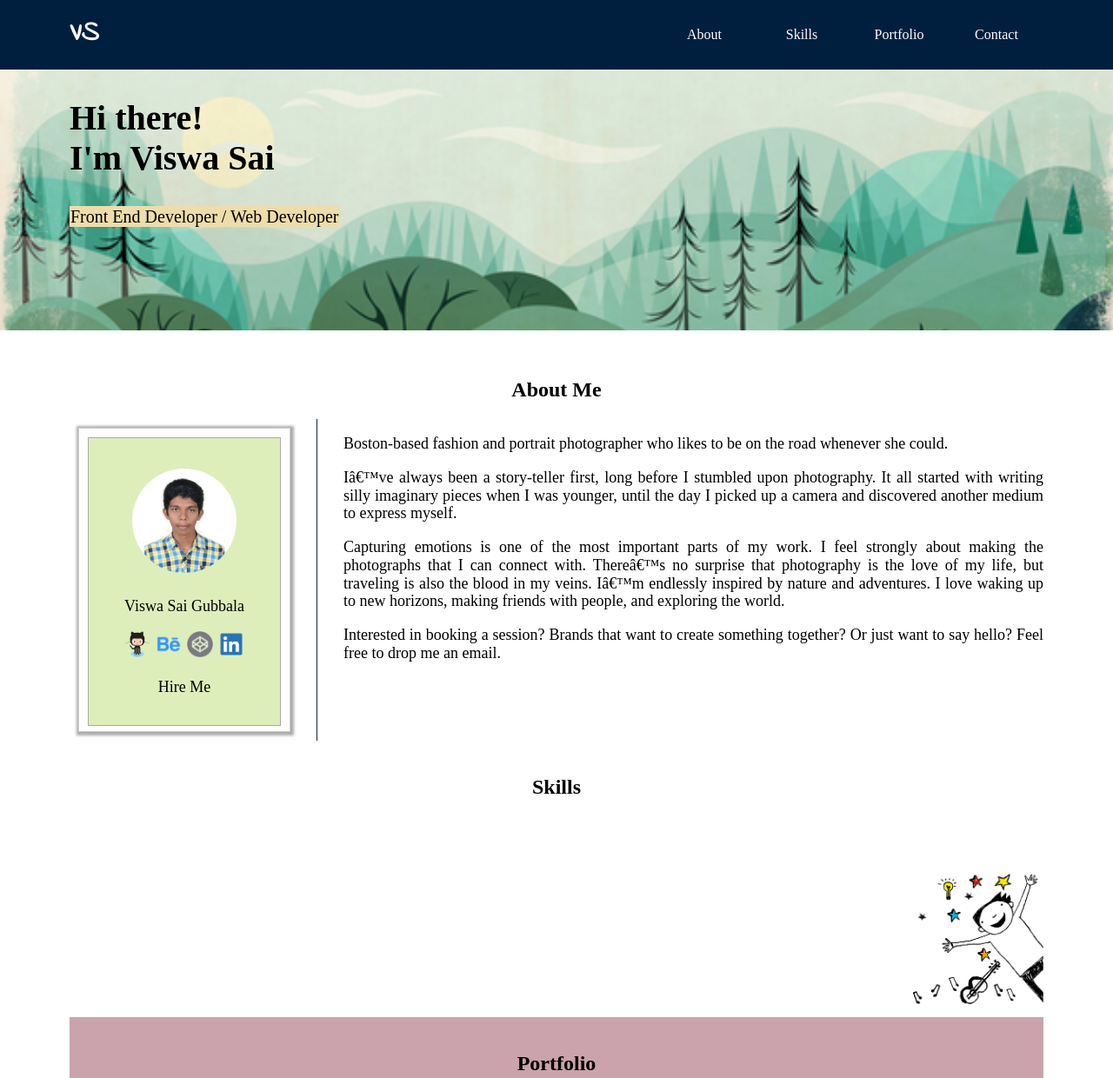
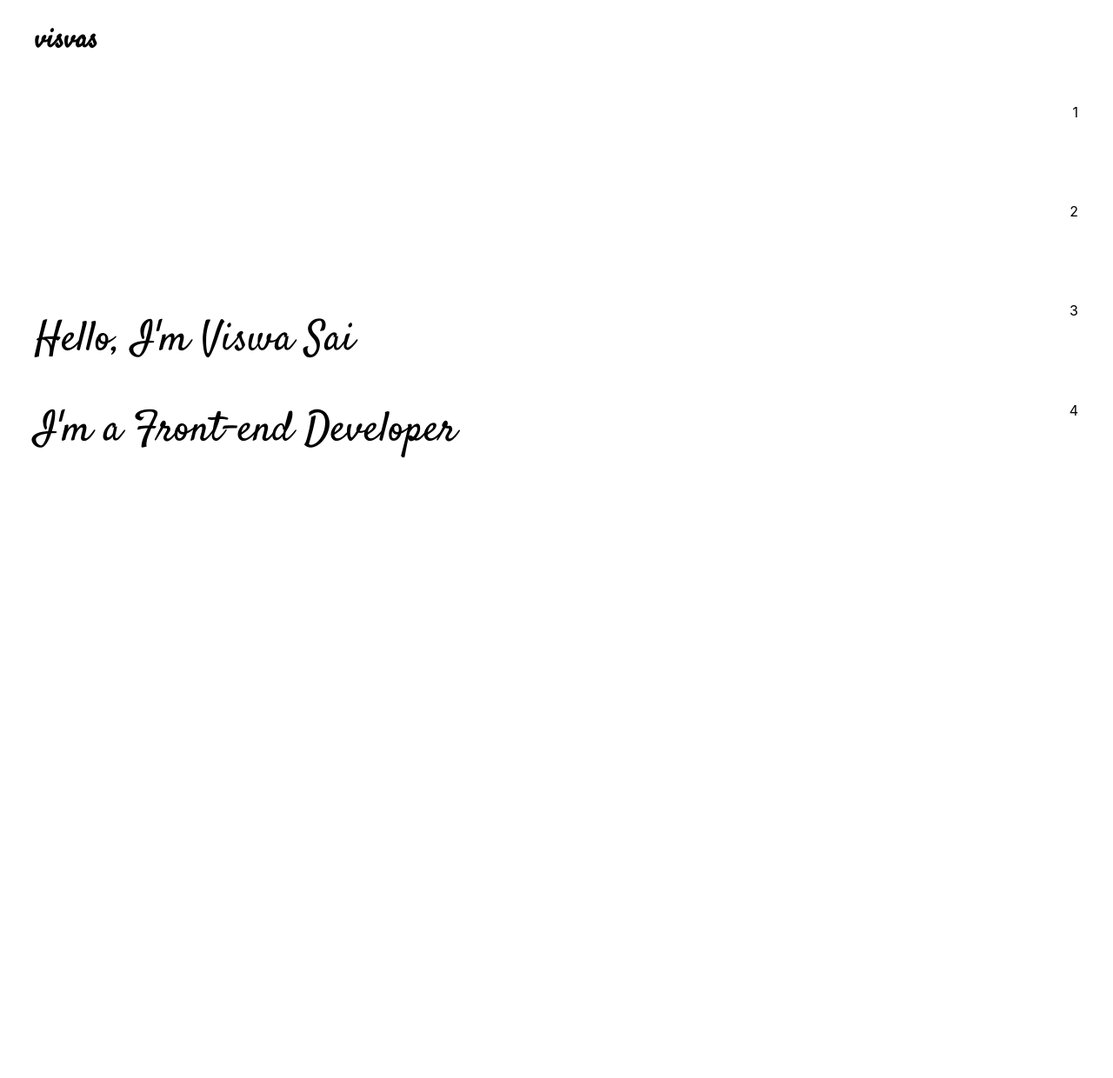
Before and after one commit to unisai/unisai.github.io, a plain HTML site: page index.html in a window 1280 px wide. Shown: the top 1240 px of the page at 87% size. After the commit the page ends 800 px from the top, so only its background shows below. Drawn offline with Linux system fonts and the light colour scheme; a web font is replaced by a local one.

Commit message:
initial commit for new portfolio

```diff
--- a/css/main.css
+++ b/css/main.css
@@ -1,243 +1,52 @@
-:root {
-  --bgColorA: #001f3f;
-  --bgColorB: #caa3ac;
-  --bgColorC: #42fea2;
-  --bgColorD: #a49d51;
+@font-face {
+  font-family: 'Satisfy';
+  font-style: normal;
+  font-weight: 400;
+  src: url("../fonts/satisfy.woff2") format("woff2");
+  unicode-range: U+0000-00FF, U+0131, U+0152-0153, U+02BB-02BC, U+02C6, U+02DA, U+02DC, U+2000-206F, U+2074, U+20AC, U+2122, U+2212, U+2215;
 }
 
-@font-face {
-font-family: 'Indie Flower', cursive;
+body {
+  font-family: -apple-system, BlinkMacSystemFont, 'Segoe UI', Roboto, Oxygen, Ubuntu, Cantarell, 'Open Sans', 'Helvetica Neue', sans-serif;
 }
 
-p {
-  font-size: 18px;
+.logo, .intro_main {
+  font-family: 'Satisfy', cursive;
 }
 
-.grid-port-folio {
+.wrapper {
   display: grid;
-  grid-template-areas:"header nav nav nav" "main main main main" "footer footer footer footer";
-  grid-template-columns: repeat(4, [col] 1fr);
-  grid-template-rows: 5em 1fr minmax(2em, auto) repeat(3, minmax(2em, auto)) 5em;
+  grid-template-columns: repeat(2, 1fr);
+  grid-auto-rows: minmax(90px, auto);
 }
 
-.header {
-  grid-area: header;
-  background: var(--bgColorA);
-  padding-left: 5em;
-  color: #fff;
-  font-family: 'Indie Flower', cursive;
-  font-weight: normal;
+.logo, .intro {
+  grid-column: 1/-1;
 }
 
-.nav {
-  background: var(--bgColorA);
-  grid-area: nav;
-  text-align: right;
-  padding: 8px;
-  padding-right: 5em;
+.intro {
+  display: flex;
+  flex-direction: row;
+  height: calc(100vh - 120px);
+  justify-content: center;
 }
 
-.ul {
-  padding:0;
+.intro_main {
+  width: 90%;
+  align-self: center;
+  font-size: 3rem;
 }
 
-.ul li {
-  list-style-type: none;
-  display: inline-block;
-  text-align: center;
+.intro_nav {
+  width: 10%;
 }
 
-a {
-  text-decoration: none;
+.intro_nav li {
+  text-align: right;
+  list-style-type: none;
+  padding-bottom: 6rem;
 }
 
-.nav ul li {
-  min-width: 100px;
-  padding: 5px 2px;
-  margin: 2px;
+.logo h1, .intro {
+  padding: .5rem 2.5rem;
 }
-
-.nav ul li a {
-  color: #fff;
-}
-
-.grid-main {
-  grid-area: main;
-  background: url(../images/bg2.jpg);
-  background-size: cover;
-  min-height: 300px;
-  background-position: center;
-}
-
-.main-intro h2 {
-  font-size: 40px;
-  text-align: left;
-}
-
-.main-intro p {
-  font-size: 20px;
-}
-
-.main-intro p span {
-  background: #eda;
-  padding: 1px;
-}
-
-.flex {
-  display: flex;
-}
-
-.flex .self {
-  margin-right: 30px;
-}
-
-.flex .intro {
-  padding-left:30px;
-  border-left: 1px solid #123;
-  text-align: justify;
-}
-
-#about, #skills, #portfolio, #contact {
-  padding: 10px;
-}
-
-.grid-main > div, .about, .portfolio, .contact {
-  margin: 15px 5em;
-}
-
-h2 {
-  text-align: center;
-}
-
-.self {
-  margin: 10px;
-  padding: 10px;
-  max-height: 328px;
-  border: 1px solid #ccc;
-  box-shadow: 1px 1px 3px 3px #aaa;
-}
-
-.self > div {
-  padding: 15px 30px;
-  background: #deb;
-  border: 1px solid #aaa;
-}
-
-.self--image {
-  width: 100%;
-  text-align: center;
-  margin: 15px auto;
-}
-
-.self--image img {
-  border-radius: 50%;
-  padding: 5px 20px;
-}
-
-.self--details {
-  text-align: center;
-}
-
-.self--details li {
-  padding: 1px;
-}
-
-.about {
-  grid-column: 1/5;
-  grid-row: 3/4;
-}
-
-.grid-twin-a {
-  grid-column: col/span 2;
-  grid-row: 4/5;
-  margin-left: 5em;
-}
-
-.grid-twin-b {
-  grid-column: col 3/span 2;
-  grid-row: 4/5;
-  background-image:url(../images/skills.png);
-  background-size: 150px 150px;
-  background-repeat: no-repeat;
-  background-position: bottom right;
-  height: 200px;
-  margin-right: 5em;
-}
-
-.portfolio {
-  grid-column: 1/5;
-  grid-row: 5/6;
-  background: var(--bgColorB);
-}
-
-.contact {
-  grid-column: 1/5;
-  grid-row: 6/7;
-  background: var(--bgColorC);
-}
-
-footer {
-  background: var(--bgColorA);
-  grid-area: footer;
-  grid-row: 7/8;
-}
-
-@media screen and (max-width: 44em) {
-
-  .grid-port-folio {
-    display: grid;
-    grid-template-areas:"header header header nav" "main main main main" "footer footer footer footer";
-    grid-template-columns: repeat(4, [col] 1fr);
-    grid-template-rows: 5em 1fr repeat(5, minmax(2em, auto)) 5em;
-  }
-
-  .grid-main > div, .about, .grid-twin-a, .grid-twin-b, .portfolio, .contact {
-    margin: 5px 20px;
-  }
-
-  .header {
-     padding-left: 15px;
-  }
-
-  .flex {
-    displaY: block;
-  }
-
-  .flex .self {
-    margin: 0 20px;
-  }
-
-  .flex .intro {
-    padding-left: 0;
-    border-left: none;
-    text-align: justify;
-    width: 100%;
-  }
-
-  .grid-twin-a {
-    grid-column: 1/5;
-    grid-row: 4/5;
-  }
-
-  .grid-twin-b {
-    grid-column: 1/5;
-    grid-row: 5/6;
-  }
-
-  .portfolio {
-    grid-column: 1/5;
-    grid-row: 6/7;
-  }
-
-  .contact {
-    grid-column: 1/5;
-    grid-row: 7/8;
-  }
-
-  footer {
-    background: var(--bgColorA);
-    grid-area: footer;
-    grid-row: 8/9;
-  }
-
-}
--- a/index.html
+++ b/index.html
@@ -1,77 +1,32 @@
 <!doctype html>
 <html>
   <head>
-    <title>Title</title>
+    <title>VisVas</title>
     <link rel="stylesheet" type="text/css" href="css/normalize.css" />
 		<link rel="stylesheet" type="text/css" href="css/main.css" />
+		<link rel="shortcut icon" type="image/png" href="http://logok.org/wp-content/uploads/2014/08/Vale-logo.png" />
     <meta type="http-equiv" content-type="content/html; charset=utf-8" />
 		<meta name="viewport" content="width=device-width; initial-scale=1" />
-	<link href="https://fonts.googleapis.com/css?family=Rationale|Indie+Flower|EB+Garmond" rel="stylesheet">
   </head>
   <body>
-    <div class="grid-port-folio">
-      <header class="header">
-          <h1>VS</h1>
-      </header>
-	    <nav class="nav">
-	      <ul class="ul">
-             <li><a href="#about">About</a></li>
-             <li><a href="#skills">Skills</a></li>
-             <li><a href="#portfolio">Portfolio</a></li>
-             <li><a href="#contact">Contact</a></li>
+		<div class="wrapper">
+			<section class="logo">
+				<h1>visvas</h1>
+			</section>
+			<section class="intro">
+				<div class="intro_main">
+					<p>Hello, I'm Viswa Sai</p>
+					<p>I'm a Front-end Developer</p>
+				</div>
+				<nav class="intro_nav">
+					<ul>
+							<li>1</li>
+							<li>2</li>
+							<li>3</li>
+							<li>4</li>
 					</ul>
 				</nav>
-      <main class="grid-main">
-		    <div class="main-intro">
-			    <h2>Hi there! <br/> I'm Viswa Sai</h2>
-			    <p><span>Front End Developer / Web Developer</span></p>
-		    </div>
-      </main>
-	    <section class="about">
-	      <div id="about"></div>
-	      <h2>About Me</h2>
-	      <div class="flex">
-		    <div class="self">
-		      <div>
-			      <div class="self--image">
-				      <img src="images/profile.jpg" alt="Image" width="120" height="120"/>
-			      </div>
-			      <div class="self--details">
-				      <p>Viswa Sai Gubbala</p>
-				      <ul class="ul">
-					        <li><a href="#"><img src="images/github.png" alt="GH" width="30" height="30"/></a></li>
-					        <li><a href="#"><img src="images/behance.png" alt="Be" width="30" height="30"/></a></li>
-					        <li><a href="#"><img src="images/codepen.png" alt="cp" width="30" height="30"/></a></li>
-					        <li><a href="#"><img src="images/linkedin.png" alt="LI" width="30" height="30"/></a></li>
-				      </ul>
-				      <p>Hire Me</p>
-			       </div>
-			      </div>
-			    </div>
-	        <div class="intro">
-	            <p>Boston-based fashion and portrait photographer who likes to be on the road whenever she could.<p>
-              <p>I’ve always been a story-teller first, long before I stumbled upon photography. It all started with writing silly imaginary pieces when I was younger, until the day I picked up a camera and discovered another medium to express myself.</p>
-              <p>Capturing emotions is one of the most important parts of my work. I feel strongly about making the photographs that I can connect with. There’s no surprise that photography is the love of my life, but traveling is also the blood in my veins. I’m endlessly inspired by nature and adventures. I love waking up to new horizons, making friends with people, and exploring the world.</p>
-              <p>Interested in booking a session? Brands that want to create something together? Or just want to say hello? Feel free to drop me an email.</p>
-           </div>
-		      </div>
-	        <div id="skills"></div>
-	        <h2>Skills</h2>
 			</section>
-        <section class="grid-twin-a">
-        </section>
-        <section class="grid-twin-b">
-        </section>
-	  <section class="portfolio">
-		<div id="portfolio"></div>
-		<h2>Portfolio</h2>
-	  </section>
-	  <section class="contact">
-		<div id="contact"></div>
-		<h2>Contact</h2>
-	  </section>
-      <footer>
-      </footer>
 		</div>
   </body>
 </html>
```
Also changed, not shown: fonts/satisfy.woff2 (added). Lines whose indentation alone changed are shown as unchanged.
